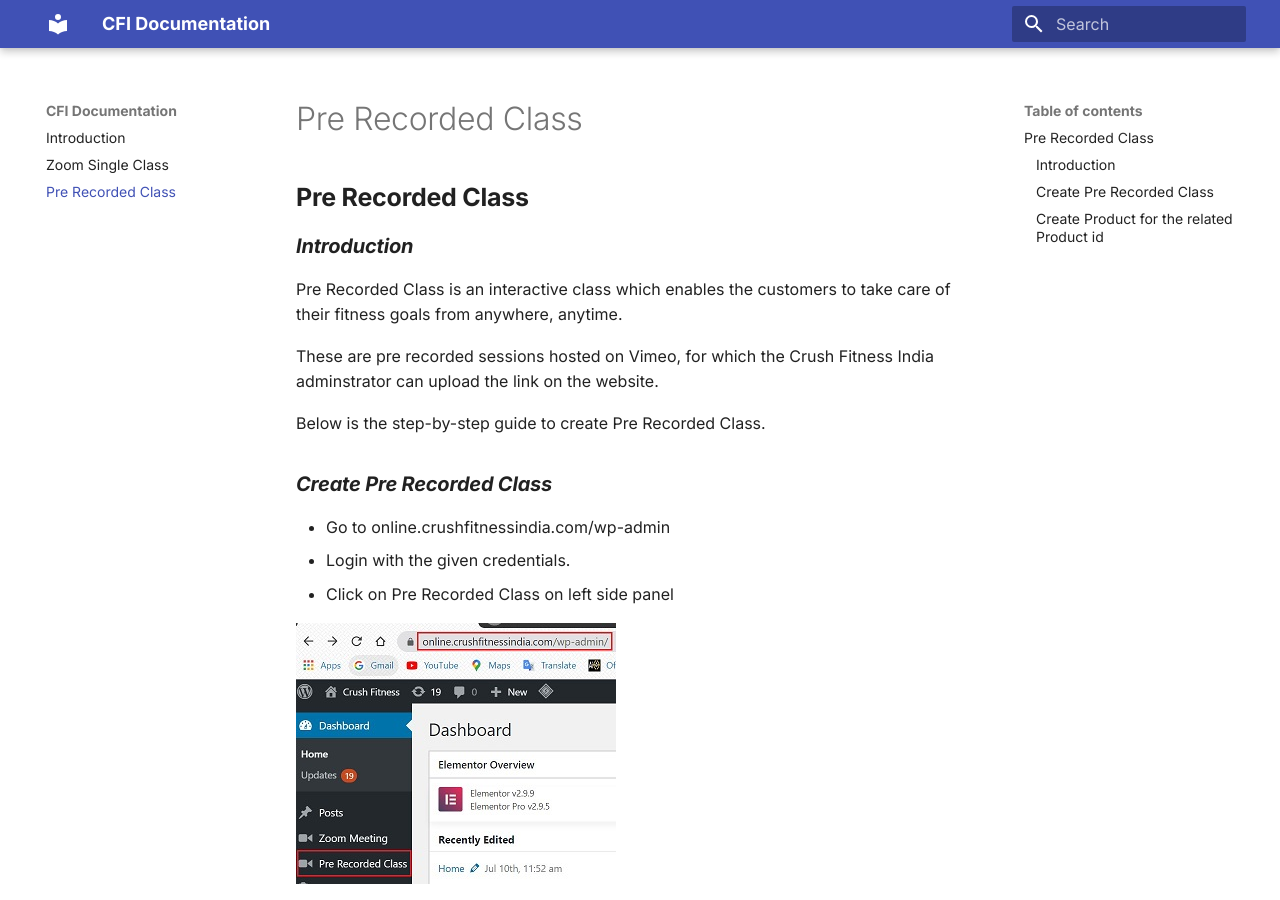
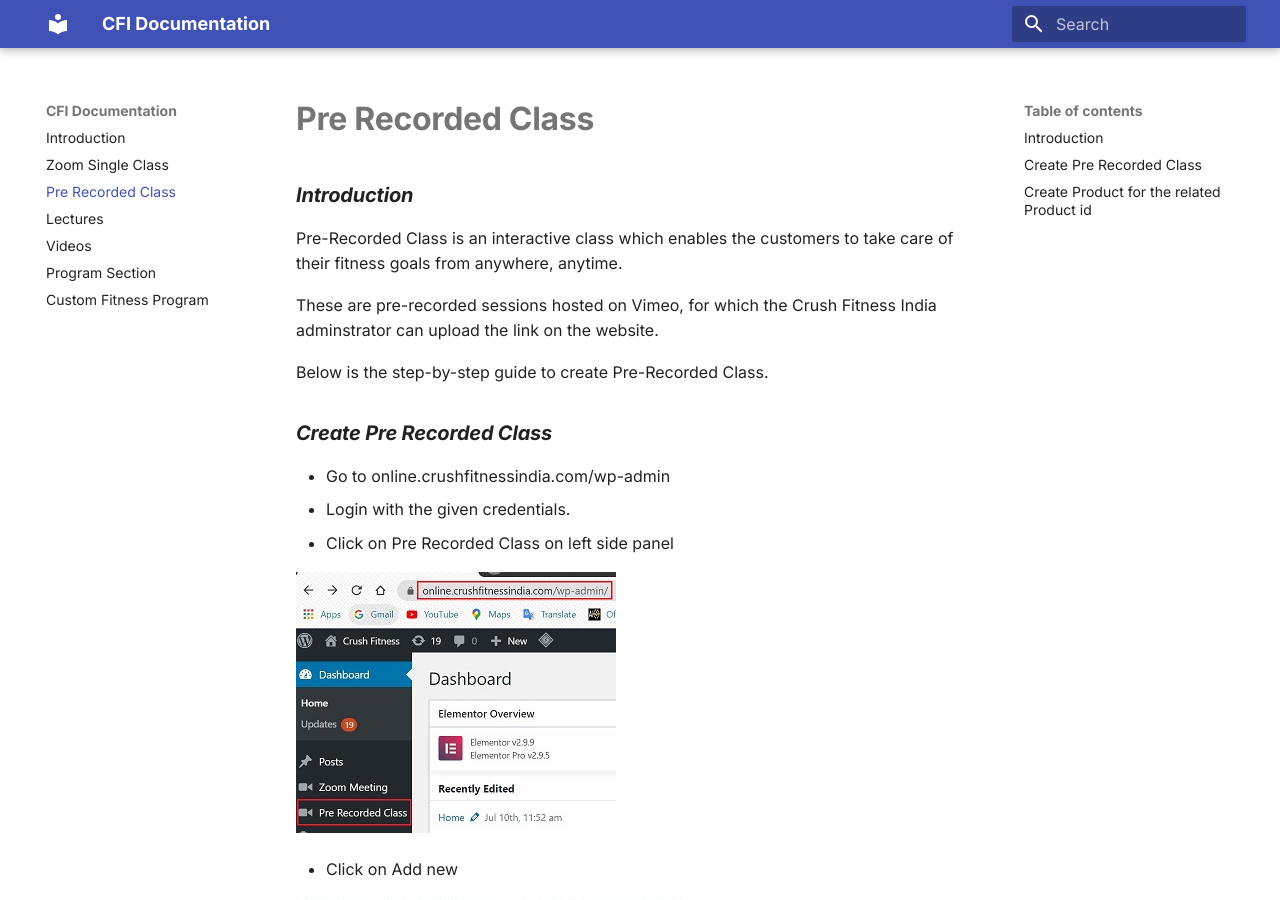
Before and after one commit to Krenovate-Solutions-Pvt-Ltd/CFI, an MkDocs documentation site: the page built from docs/Pre-Recorded-Class.md, in a window 1280 px wide and 900 px high. Built offline with MkDocs 1.6.1 and Material for MkDocs 9.7.7, drawn with Linux system fonts in a browser that asks for light colours.

Commit message:
15th july changes
Changes made today-
- created a new folder of custome fitness
- new files in the folder
- similar changes made to yml file

```diff
--- a/docs/Pre-Recorded-Class.md
+++ b/docs/Pre-Recorded-Class.md
@@ -1,12 +1,12 @@
-## **Pre Recorded Class**
+# **Pre Recorded Class**
 
 ### **_Introduction_**
 
-Pre Recorded Class is an interactive class which enables the customers to take care of their fitness goals from anywhere, anytime.
+Pre-Recorded Class is an interactive class which enables the customers to take care of their fitness goals from anywhere, anytime.
 
-These are pre recorded sessions hosted on Vimeo, for which the Crush Fitness India adminstrator can upload the link on the website.
+These are pre-recorded sessions hosted on Vimeo, for which the Crush Fitness India adminstrator can upload the link on the website.
 
-Below is the step-by-step guide to create Pre Recorded Class.
+Below is the step-by-step guide to create Pre-Recorded Class.
 
 ### **_Create Pre Recorded Class_**
 
--- a/mkdocs.yml
+++ b/mkdocs.yml
@@ -3,6 +3,10 @@
   -  Introduction:  'Introduction.md'
   -  Zoom Single Class:  'Zoom-Single-Class.md'
   -  Pre Recorded Class:  'Pre-Recorded-Class.md'
+  -  Lectures:  'Custom-Fitness/Lectures.md'
+  -  Videos:  'Custom-Fitness/Videos.md'
+  -  Program Section:  'Custom-Fitness/Program-Section.md'
+  -  Custom Fitness Program:  'Custom-Fitness/Custom-Fitness-Program.md'
 theme:
   name: material
   features:
```
Also changed, not shown: docs/Custom-Fitness/Lectures.md (added, +66 -0 lines), docs/Introduction.md (+1 -1 lines), docs/Zoom-Single-Class.md (+1 -1 lines), docs/Custom-Fitness/Custom-Fitness-Program.md (added), docs/Custom-Fitness/Program-Section.md (added), docs/Custom-Fitness/Videos.md (added), docs/images/Lectures/addnew.jpg (added), docs/images/Lectures/contenteditor.jpg (added), docs/images/Lectures/descblock.jpg (added), docs/images/Lectures/lectures.jpg (added), docs/images/Lectures/link.jpg (added), docs/images/Lectures/moreoptions.jpg (added), docs/images/Lectures/textformat.jpg (added), docs/images/Lectures/title.jpg (added), 4 more files.
